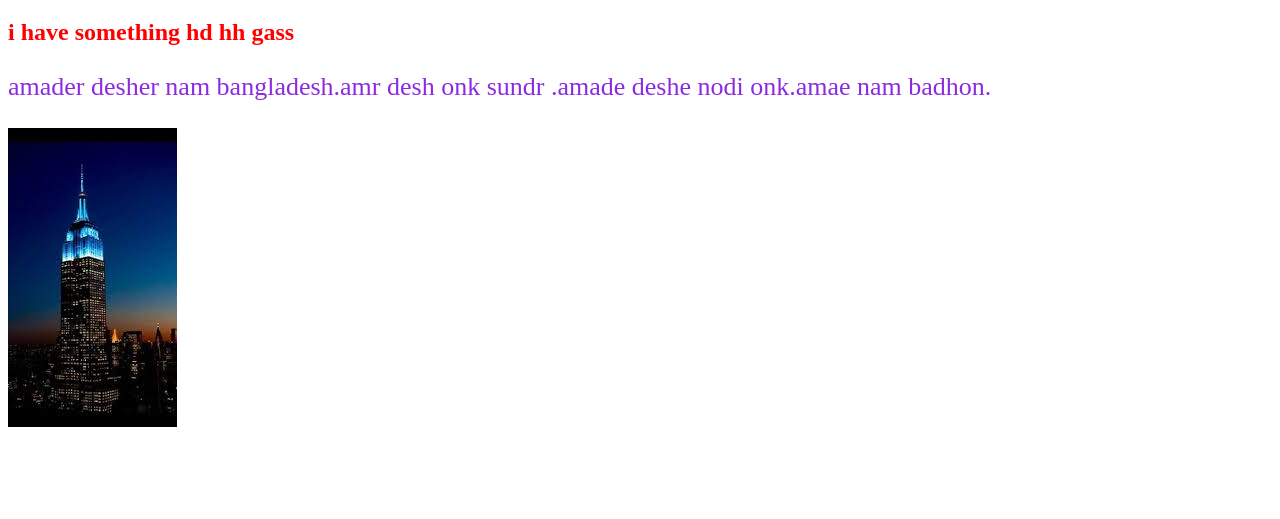
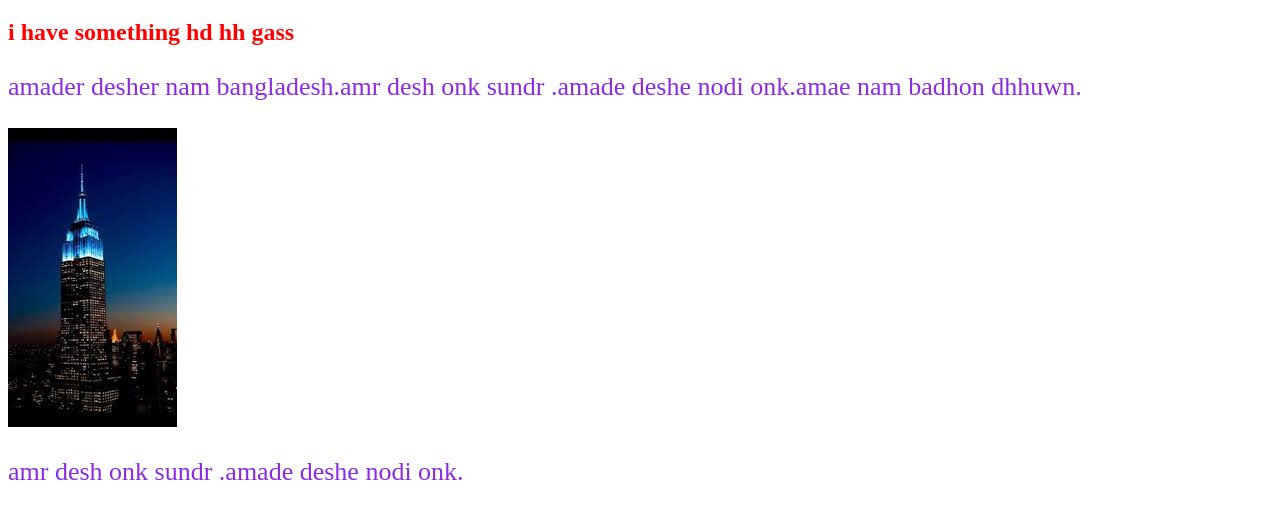
Before and after one commit to rakibulbadhon/my-second-repo, a plain HTML site: page index.html in a window 1280 px wide. Shown: the part 61-580 px from the top of the page. Drawn offline with Linux system fonts and the light colour scheme.

Commit message:
para add

```diff
--- a/index.html
+++ b/index.html
@@ -10,7 +10,10 @@
 <body>
     <h1>i can changes</h1>
     <h2>i have something hd hh gass</h2>
-    <p>amader desher nam bangladesh.amr desh onk sundr .amade deshe nodi onk.amae nam badhon.</p>
+    <p>amader desher nam bangladesh.amr desh onk sundr .amade deshe nodi onk.amae nam badhon dhhuwn.</p>
     <img src="download.jpg" alt="">
+    <p>amr desh onk sundr .amade deshe nodi onk.</p>
+
+
 </body>
 </html>
```
